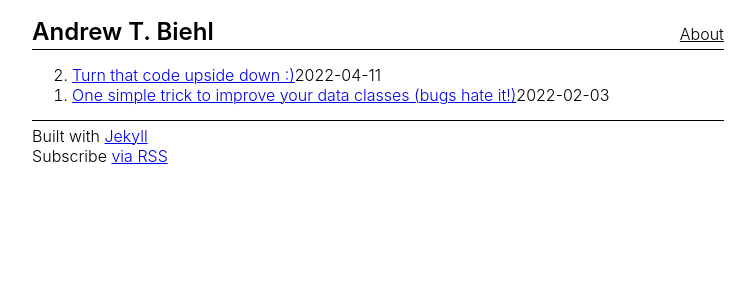
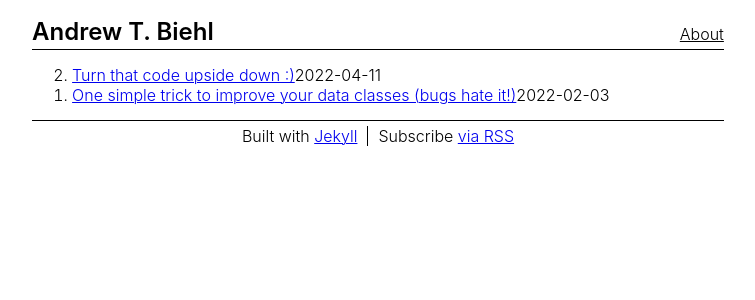
Before and after one commit to andrewtbiehl/andrewtbiehl.com, a Jekyll site: the page built from index.md, in a window 1280 px wide. Shown: the top 300 px of the page, without its empty margins (262-1017 px from the left). Built offline with Jekyll 4.4.1, drawn with Linux system fonts in a browser that asks for light colours.

Commit message:
Add visual formatting to site footer

```diff
--- a/assets/css/main.scss
+++ b/assets/css/main.scss
@@ -99,3 +99,23 @@ body > header {
     }
   }
 }
+
+// Format site footer
+body > footer {
+  display: flex;
+  justify-content: center;
+  // Don't allow footer to be smaller than its contents
+  min-width: -moz-fit-content;
+  min-width: fit-content;
+
+  // Format footer items
+  > p {
+    white-space: nowrap;
+    padding: 0 10px;
+
+    // Add a vertical bar before each subsequent item
+    + p {
+      border-left: $thin-black-line;
+    }
+  }
+}
```
